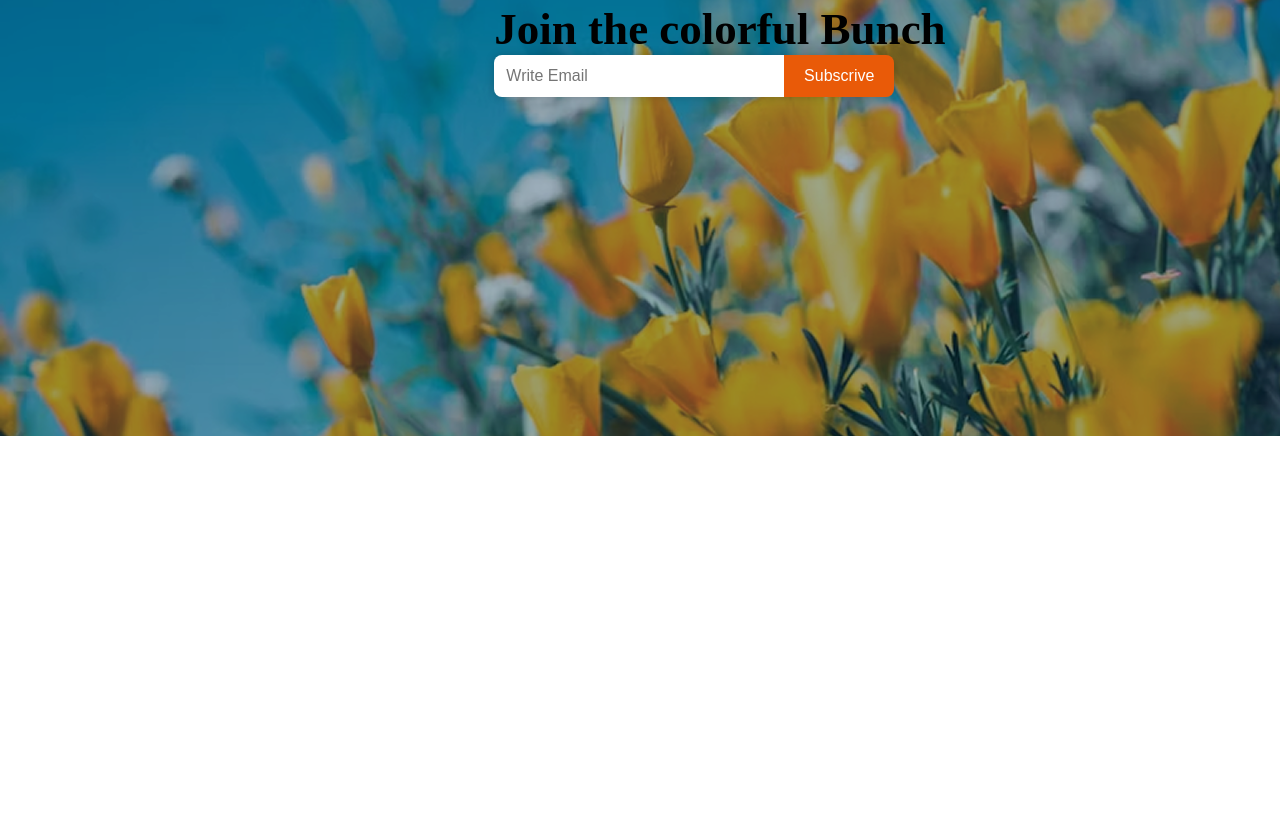
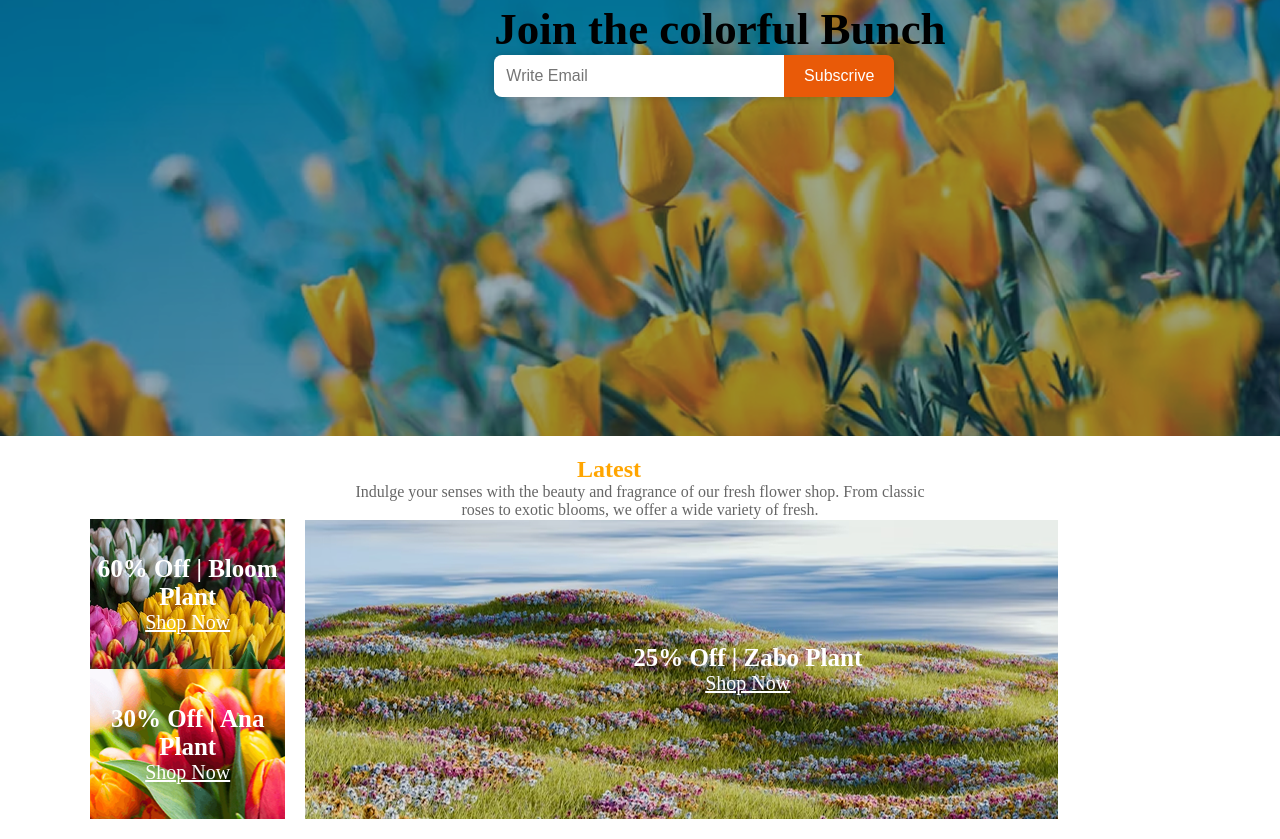
Before and after one commit to rashedjabedjr/B12A02-Responsive-Flowers, a plain HTML site: page flower.html in a window 1280 px wide. Shown: the part 2864-3703 px from the top of the page. Before the commit the page ends 3300 px from the top, so only its background shows below. Drawn offline with Linux system fonts and the light colour scheme.

Commit message:
first committtat

```diff
--- a/flower.html
+++ b/flower.html
@@ -37,9 +37,11 @@
           <h1>ALWAYS <span class="color-primary-text">FRESH</span></h1>
           <h1 class="color-primary-text">FLOWERS</h1>
           <p class="color-paragraph">
-            Indulge your senses with the beauty and fragrance of our fresh
-            flower shop. From classic roses to exotic blooms, we offer a wide
-            variety of fresh flowers that are perfect for any occasion.
+            Indulge your senses with the beauty and fragrance <br />
+            of our fresh flower shop. From classic roses to exotic blooms,
+            <br />
+            we offer a wide variety of fresh flowers that are perfect for any
+            occasion.
           </p>
         </div>
         <div class="fresh-flower-image">
@@ -47,7 +49,9 @@
         </div>
       </section>
       <section class="card">
-        <h1><span class="color-primary-text">Our</span> Plants</h1>
+        <h1 class="our-pan">
+          <span class="color-primary-text">Our</span> Plants
+        </h1>
         <p class="color-paragraph">
           Indulge your senses with the beauty and fragrance of our fresh flower
           shop. From <br />
@@ -189,5 +193,40 @@
         </div>
       </div>
     </div>
+    <!-- ------------------------------------------ -->
+    <div class="discound">
+      <div class="deals-section">
+        <h2>Latest <span>Deals</span></h2>
+        <p>
+          Indulge your senses with the beauty and fragrance of our fresh flower
+          shop. From classic roses to exotic blooms, we offer a wide variety of
+          fresh.
+        </p>
+
+        <div class="deals-container">
+          <div class="left-column">
+            <div class="deal-box1 container-1">
+              <div class="content">
+                <h3>60% Off | Bloom Plant</h3>
+                <a href="#">Shop Now</a>
+              </div>
+            </div>
+            <div class="deal-box2 container-2">
+              <div class="content">
+                <h3>30% Off | Ana Plant</h3>
+                <a href="#">Shop Now</a>
+              </div>
+            </div>
+          </div>
+
+          <div class="deal-box3 right-column">
+            <div class="content content-big">
+              <h3>25% Off | Zabo Plant</h3>
+              <a href="#">Shop Now</a>
+            </div>
+          </div>
+        </div>
+      </div>
+    </div>
   </body>
 </html>
--- a/style/style.css
+++ b/style/style.css
@@ -184,47 +184,6 @@ h1 {
   cursor: pointer;
 }
 
-/* -------------------------------------------Joind Email From-------------------------- */
-/* .joind {
-  background-image: url(../assets/news-letter-bg.png);
-  margin: auto;
-  align-items: center;
-  margin-bottom: 50px;
-  background-size: cover;
-  background-position: center;
-  background-repeat: no-repeat;
-  width: 100%;
-  height: 500px;
-}
-.joind-from {
-  display: flex;
-  flex-direction: column;
-  justify-content: center;
-  align-items: center;
-  position: relative;
-  top: 200px;
-}
-#button-from {
-  display: flex;
-  border: 0;
-}
-#button-from input {
-  padding: 10px 350px 10px 10px;
-  position: relative;
-  right: -2px;
-}
-#button-from button {
-  border: 0;
-  position: relative;
-  left: -1;
-  border-radius: 0;
-}
-.joind-from h1 {
-  color: aliceblue;
-  font-size: 50px;
-  font-weight: bold;
-} */
-
 /* ---------------------Footer---------------------------- */
 .footer {
   width: 1120px;
@@ -289,6 +248,78 @@ h1 {
   padding: 12px 20px;
   font-size: 16px;
 }
+/* -------------------------------------------------- */
+.discound {
+  width: 1140px;
+  margin: auto;
+}
+.deals-section {
+  text-align: center;
+  padding: 20px;
+}
+.deals-section h2 {
+  color: orange;
+  display: inline;
+}
+.deals-section h2 span {
+  color: white;
+}
+.deals-section p {
+  color: #666;
+  max-width: 600px;
+  margin: auto;
+}
+.content-big {
+  display: flex;
+  flex-direction: column;
+  text-align: center;
+  justify-content: center;
+}
+.content h3 {
+  color: white;
+  font-size: 25px;
+}
+.content a {
+  color: white;
+  font-size: 20px;
+}
+.deal-box1 {
+  background-image: url(../assets/deal-bloom.png);
+  background-repeat: no-repeat;
+  width: 100%;
+  height: 150px;
+  align-items: center;
+  display: flex;
+  text-align: center;
+  justify-content: center;
+}
+.deal-box2 {
+  background-image: url(../assets/deal-ana.png);
+  background-repeat: no-repeat;
+  width: 100%;
+  height: 150px;
+  align-items: center;
+  display: flex;
+  text-align: center;
+  justify-content: center;
+}
+.deal-box3 {
+  background-image: url(../assets/deal-zabo.png);
+  background-repeat: no-repeat;
+  width: 100%;
+  height: 300px;
+  align-items: center;
+  display: flex;
+  text-align: center;
+  justify-content: center;
+}
+.deals-container {
+  display: flex;
+  gap: 20px;
+}
+
+/* -------------------------------Discound------------------------------------------ */
+
 /* Mobile responsive: hide nav-links under 768px */
 
 @media (min-width: 440px) and (max-width: 800px) {
@@ -328,9 +359,12 @@ h1 {
     margin: auto;
   }
   .card {
-    width: 576px;
-    margin: 10px;
-    text-align: center;
+    width: 888px;
+    /* margin: 10px auto; */
+    padding-right: 500px;
+  }
+  .our-pan {
+    padding-right: 350px;
   }
   .flower-plant {
     display: none;
@@ -363,4 +397,14 @@ h1 {
     align-items: center;
     justify-content: center;
   }
+  .discound {
+    width: auto;
+    margin: auto;
+  }
+  .fresh-flower-description {
+    /* padding-top: 100px; */
+    width: 1000px;
+    height: 178px;
+    margin-top: 110px;
+  }
 }
```
Also changed, not shown: index.html (added, +137 -0 lines).
